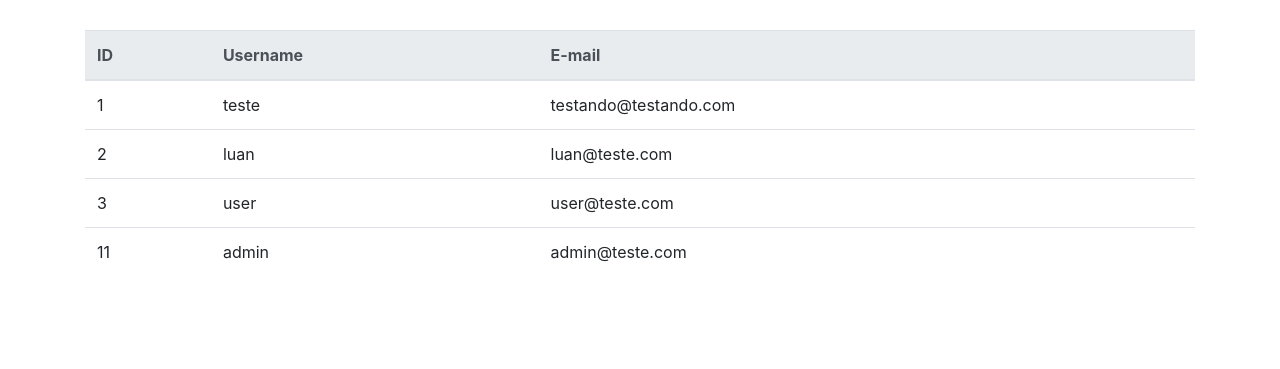
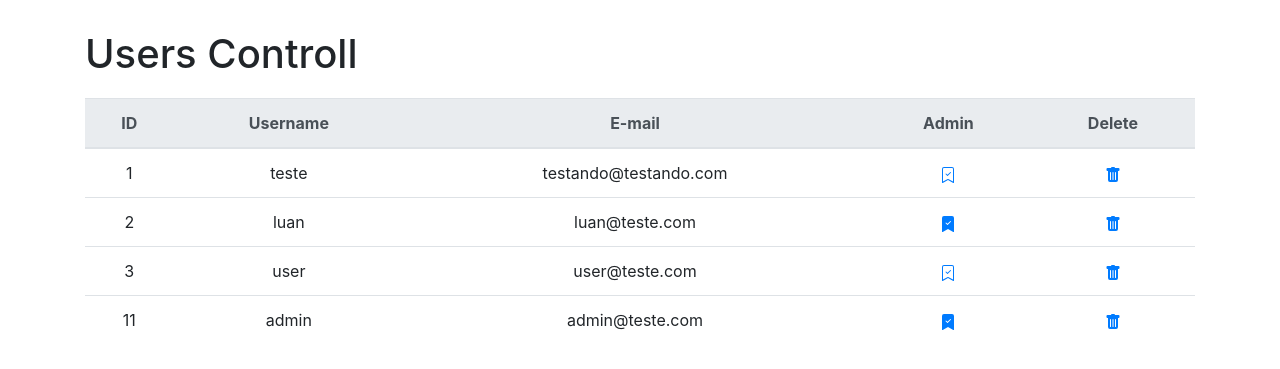
Before and after one commit to luantorrex/users-controll, a Flask app: template app/templates/view.html in a window 1280 px wide. Shown: the part 56-425 px from the top of the page. Run offline with Flask 2, Linux system fonts and the light colour scheme; the template is opened without the code that fills it: values that come from a table or form of the project are taken from there, others are empty; data comes from the database, SQL or seed files in the repository; both versions use the stored data as it was after the commit; some libraries are stand-ins or nearby versions.

Commit message:
Mudar Permissões + Del User Pelo F. End

```diff
--- a/app/routes.py
+++ b/app/routes.py
@@ -100,6 +100,31 @@ def dbView():
         return redirect(url_for("confirmAdmin"))
 
 
+@app.route('/changePermission/<user>', methods=["GET", "POST"])
+@login_required
+def changePermission(user):
+    user = user.split()[-1].replace("'>", "").replace("'", "")
+    user = User.query.filter_by(username=user).first()
+    if user.admin is True:
+        user.admin = False
+    else:
+        user.admin = True
+    db.session.add(user)
+    db.session.commit()
+    return redirect(url_for("dbView"))
+
+
+@app.route('/deleteUser/<user>', methods=["POST", "GET"])
+@login_required
+def deleteUser(user):
+    user = user.split()[-1].replace("'>", "").replace("'", "")
+    user = User.query.filter_by(username=user).first()
+    flash(user.username + " deleted with success.")
+    db.session.delete(user)
+    db.session.commit()
+    return redirect(url_for("dbView"))
+
+
 @app.route('/signout/')
 def signout():
     logout_user()
--- a/app/templates/changepassword.html
+++ b/app/templates/changepassword.html
@@ -1,9 +1,9 @@
 {% extends "base-logged.html" %}
 {% block title %}Change Password{% endblock %}
 
+{% block innertitle %}Change Password{% endblock %}
+
 {% block content %}
-
-    <h1>Change Password</h1>
 
     <form method="POST" style="margin-top: 30px;" novalidate>
 
--- a/app/templates/confirm-admin.html
+++ b/app/templates/confirm-admin.html
@@ -1,9 +1,9 @@
 {% extends "base-logged.html" %}
 {% block title %}Change Email{% endblock %}
 
+{% block innertitle %}Administrator Check{% endblock %}
+
 {% block content %}
-
-    <h1>Administrator Check</h1>
 
     <form method="POST" style="margin-top: 30px;" novalidate>
 
--- a/app/templates/user.html
+++ b/app/templates/user.html
@@ -5,10 +5,10 @@
     <h1 style="margin-bottom: 30px;">Hello, {{ current_user.username }}!</h1>
 
     <h5>E-mail: {{ current_user.email }}</h5>
-    <a href="{{ url_for("changeEmail") }}">Change E-mail</a>
+    <a href="{{ url_for('changeEmail') }}">Change E-mail</a>
 
     <h5 style="margin-top: 15px;">Password: ************</h5>
-    <a href="{{ url_for("changePassword") }}">Change Password</a>
+    <a href="{{ url_for('changePassword') }}">Change Password</a>
 
     <br>
 
@@ -18,5 +18,5 @@
     {% else: %}
         {{ url_for('confirmAdmin') }}
     {% endif %}
-    " style="position:absolute; bottom:0; height:60px;">Are you an administrator?</a>
+    " style="position:absolute; bottom:0; height:60px;">Administrator's Page</a>
 {% endblock %}
--- a/app/templates/view.html
+++ b/app/templates/view.html
@@ -1,22 +1,41 @@
 {% extends "base-logged.html" %}
 {% block title %}Database{% endblock %}
+
+{% block innertitle %}Users Controll{% endblock %}
 
 {% block content %}
     <table class="table">
         <thead class="thead-light">
             <tr>
-            <th scope="col">ID</th>
-            <th scope="col">Username</th>
-            <th scope="col">E-mail</th>
+            <th scope="col"><center>ID</center></th>
+            <th scope="col"><center>Username</center></th>
+            <th scope="col"><center>E-mail</center></th>
+            <th scope="col"><center>Admin</center></th>
+            <th scope="col"><center>Delete</center></th>
             </tr>
         </thead>
 
         <tbody>
         {% for user in users %}
             <tr>
-                <td>{{ user.id }}</td>
-                <td>{{ user.username }}</td>
-                <td>{{ user.email }}</td>
+                <td><center>{{ user.id }}</center></td>
+                <td><center>{{ user.username }}</center></td>
+                <td><center>{{ user.email }}</center></td>
+                <td><center>
+                    {% if user.admin == True: %}
+                        <a href="{{ url_for('changePermission', user=user) }}"><svg width="1em" height="1em" viewBox="0 0 16 16" class="bi bi-bookmark-check-fill" fill="currentColor" xmlns="http://www.w3.org/2000/svg">
+                            <path fill-rule="evenodd" d="M4 0a2 2 0 0 0-2 2v13.5a.5.5 0 0 0 .74.439L8 13.069l5.26 2.87A.5.5 0 0 0 14 15.5V2a2 2 0 0 0-2-2H4zm6.854 5.854a.5.5 0 0 0-.708-.708L7.5 7.793 6.354 6.646a.5.5 0 1 0-.708.708l1.5 1.5a.5.5 0 0 0 .708 0l3-3z"/>
+                        </svg></a>
+                    {% else: %}
+                        <a href="{{ url_for('changePermission', user=user) }}"><svg width="1em" height="1em" viewBox="0 0 16 16" class="bi bi-bookmark-check" fill="currentColor" xmlns="http://www.w3.org/2000/svg">
+                            <path fill-rule="evenodd" d="M2 2a2 2 0 0 1 2-2h8a2 2 0 0 1 2 2v13.5a.5.5 0 0 1-.777.416L8 13.101l-5.223 2.815A.5.5 0 0 1 2 15.5V2zm2-1a1 1 0 0 0-1 1v12.566l4.723-2.482a.5.5 0 0 1 .554 0L13 14.566V2a1 1 0 0 0-1-1H4z"/>
+                            <path fill-rule="evenodd" d="M10.854 5.146a.5.5 0 0 1 0 .708l-3 3a.5.5 0 0 1-.708 0l-1.5-1.5a.5.5 0 1 1 .708-.708L7.5 7.793l2.646-2.647a.5.5 0 0 1 .708 0z"/>
+                        </svg></a>
+                    {% endif %}
+                </center></td>
+                <td><center><a href="{{ url_for('deleteUser', user=user) }}"><svg width="1em" height="1em" viewBox="0 0 16 16" class="bi bi-trash-fill" fill="currentColor" xmlns="http://www.w3.org/2000/svg">
+                    <path fill-rule="evenodd" d="M2.5 1a1 1 0 0 0-1 1v1a1 1 0 0 0 1 1H3v9a2 2 0 0 0 2 2h6a2 2 0 0 0 2-2V4h.5a1 1 0 0 0 1-1V2a1 1 0 0 0-1-1H10a1 1 0 0 0-1-1H7a1 1 0 0 0-1 1H2.5zm3 4a.5.5 0 0 1 .5.5v7a.5.5 0 0 1-1 0v-7a.5.5 0 0 1 .5-.5zM8 5a.5.5 0 0 1 .5.5v7a.5.5 0 0 1-1 0v-7A.5.5 0 0 1 8 5zm3 .5a.5.5 0 0 0-1 0v7a.5.5 0 0 0 1 0v-7z"/>
+                </svg></a></center></td>
             </tr>
         {% endfor %}
         </tbody>
```
Also changed, not shown: app/storage.db.
